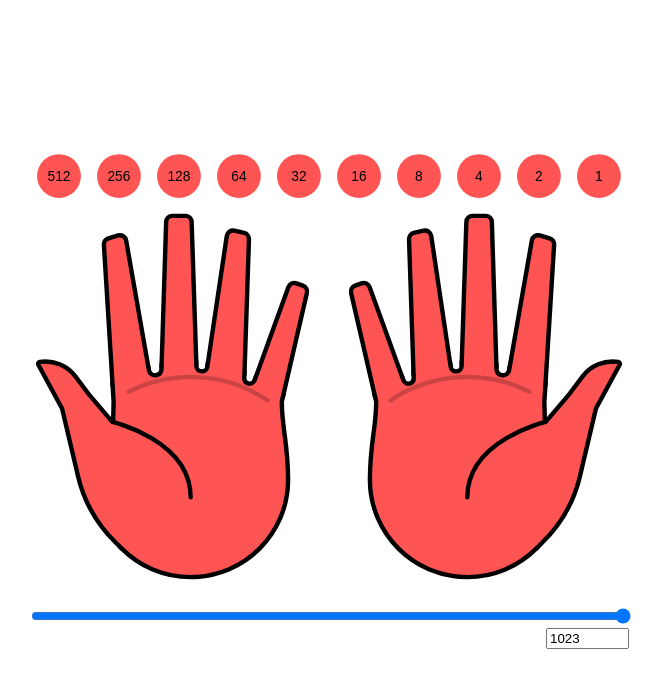
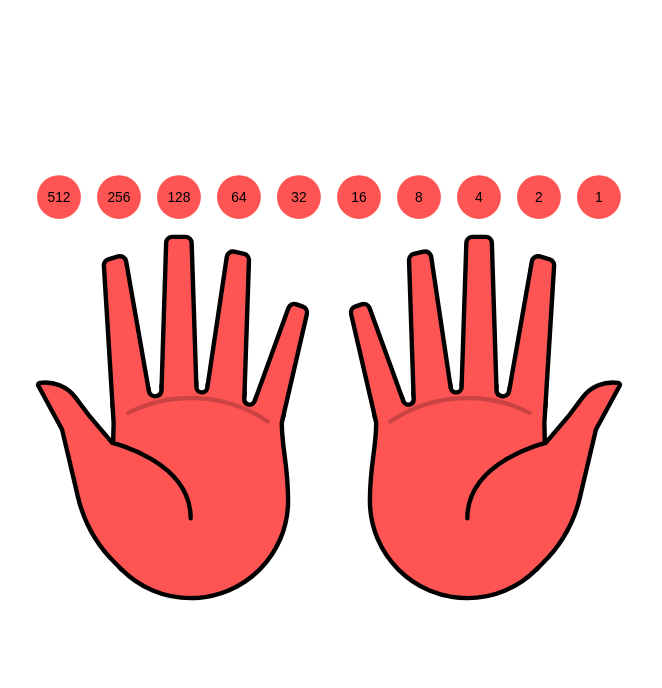
Before and after one commit to robstarbuck/finbin, a React (Create React App) app: page / in a window 1280 px wide. Shown: the top 688 px of the page, without its empty margins (311-973 px from the left). Built offline with nearby package versions, Linux system fonts and the light colour scheme; a web font is replaced by a local one.

Commit message:
fill and stroke introduced

```diff
--- a/src/App.css
+++ b/src/App.css
@@ -1,4 +1,9 @@
 @import url('https://rsms.me/inter/inter.css');
+
+:root {
+    --fill: #ff5454;
+    --stroke: black;
+}
 
 @supports (font-variation-settings: normal) {
     html > * {
--- a/src/App.tsx
+++ b/src/App.tsx
@@ -4,9 +4,18 @@ import './App.css';
 import { Hands } from './components/hands';
 
 function App() {
+
+  const params = new URLSearchParams(document.location.search);
+  const showInput = Boolean(params.get('showInput'));
+  const fill = params.get('fill');
+
+  if (fill) {
+    document.documentElement.style.setProperty('--fill', fill);
+  }
+
   return (
     <div className="App">
-      <Hands />
+      <Hands showInput={showInput} />
     </div>
   );
 }
--- a/src/components/hand.css
+++ b/src/components/hand.css
@@ -4,12 +4,12 @@ svg {
 }
 
 path {
-    stroke: black;
-    fill: #ff5454;
+    stroke: var(--stroke);
+    fill: var(--fill);
 }
 
 circle {
-    fill: #ff5454;
+    fill: var(--fill);
 }
 
 .closed, .extended {
--- a/src/components/hands.tsx
+++ b/src/components/hands.tsx
@@ -1,4 +1,4 @@
-import React, { useState } from "react";
+import React, { FC, useState } from "react";
 import { Hand } from "./hand";
 import produce from "immer";
 import "./hands.css";
@@ -7,7 +7,14 @@ type Fingers = [boolean, boolean, boolean, boolean, boolean, boolean, boolean, b
 
 const pointingDefault: Fingers = [true, true, true, true, true, true, true, true, true, true];
 
-const Hands = () => {
+interface Props {
+    showInput?: boolean
+}
+
+const Hands: FC<Props> = (props) => {
+
+    const {showInput} = props;
+
     const [pointing, setPointing] = useState<Fingers>(pointingDefault);
 
     const onClick = (fingerIndex: number) => setPointing(previous => {
@@ -52,12 +59,11 @@ const Hands = () => {
                 <div>
                     <Hand right pointing={rightFingers} onClick={onClick} />
                 </div>
-                <footer>
-                    <input type="range" value={value} min="0" max={1023} onChange={setValue} />
+                {showInput && <footer>
                     <label>
                         <input type="number" value={value} onChange={setValue} max={1023} />
                     </label>
-                </footer>
+                </footer>}
             </article>
         </>
     );
```
